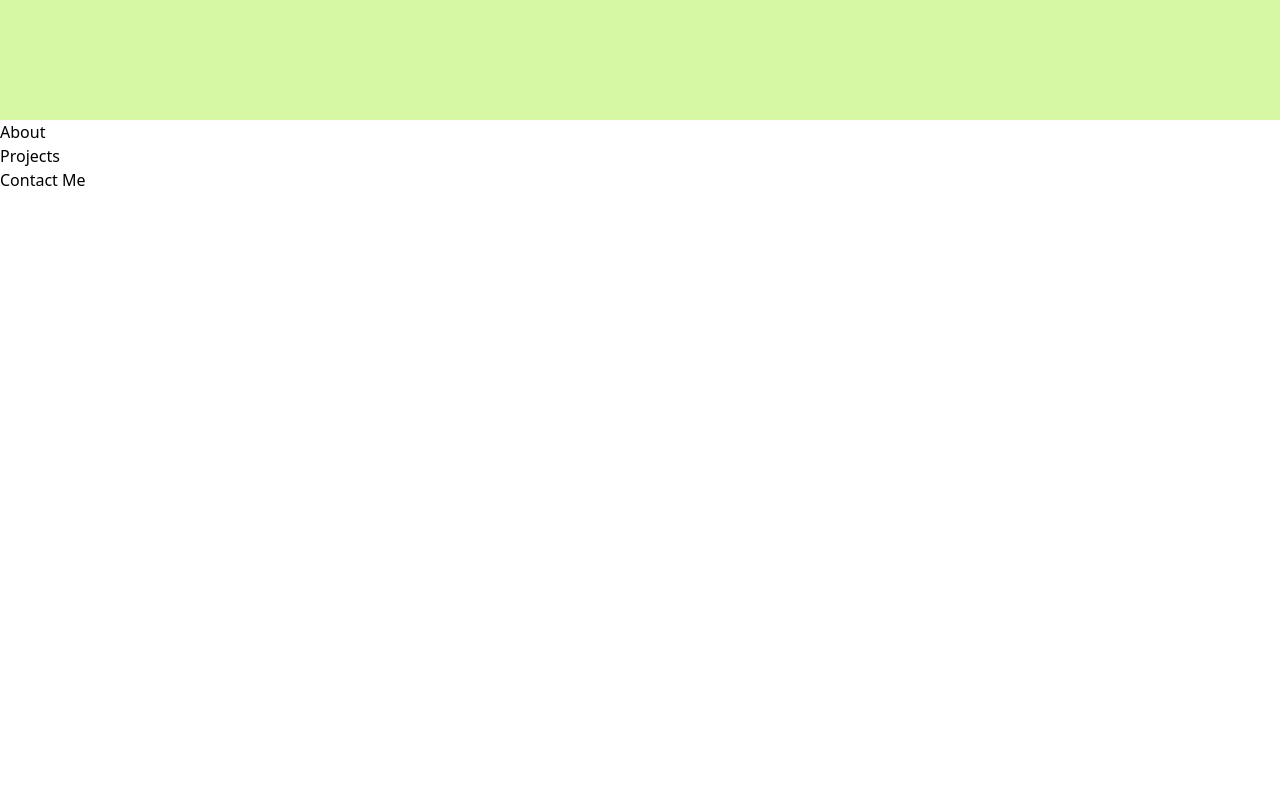
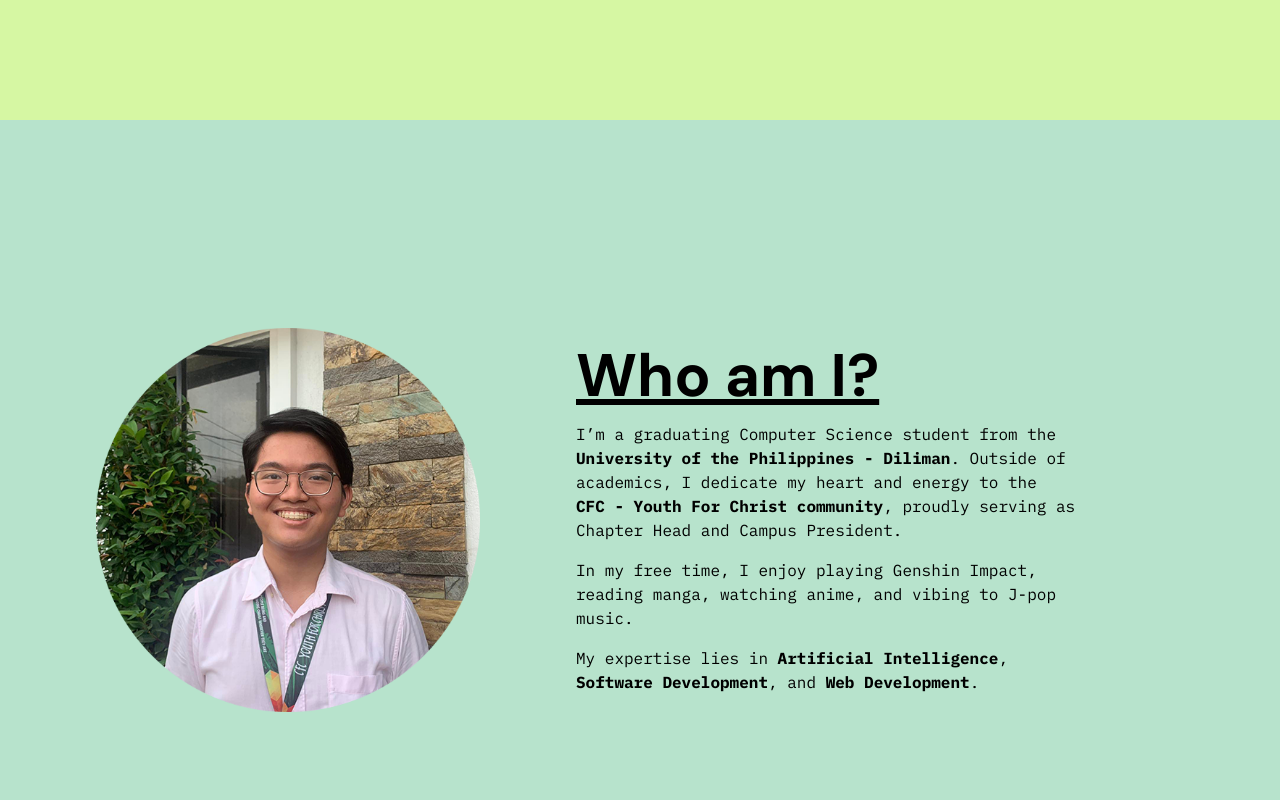
Before and after one commit to HappyPetDog/portfolio, an Angular app: page / in a window 1280 px wide. Shown: the part 680-1480 px from the top of the page. Before the commit the page ends 872 px from the top, so only its background shows below. Built offline with nearby package versions, Linux system fonts and the light colour scheme; a web font is replaced by a local one.

Commit message:
feat: develop first half of about page

```diff
--- a/src/app/about/about.component.html
+++ b/src/app/about/about.component.html
@@ -1 +1,30 @@
-<app-page-header [page_name]="'About'"></app-page-header>
+<div class="bg-turquoise flex justify-center items-center min-h-screen">
+    <div class="flex gap-24">
+        <div class="flex justify-center items-center">
+            <img src="assets/images/profile.png" class="w-full max-w-sm">
+        </div>
+        <div class="flex flex-col justify-center items-center gap-4">
+            <div class="w-full">
+                <h1 class="font-dm-sans text-6xl font-bold underline justify-start">Who am I?</h1>
+            </div>
+            <div class="flex flex-col gap-4 font-ibm-plex-mono text-m font-normal w-full max-w-lg">
+                <p>
+                    I’m a graduating Computer Science student from the <span class="font-bold">University of the
+                    Philippines - Diliman</span>. Outside of academics, I dedicate my heart and energy to the <br>
+                    <span class="font-bold">CFC - Youth For Christ community</span>, proudly serving as Chapter Head and Campus President.
+                </p>
+                <p>
+                    In my free time, I enjoy playing <span clas="font-bold">Genshin Impact</span>, reading manga, watching anime, and vibing
+                    to J-pop music.
+                </p>
+                <p>
+                    My expertise lies in <span class="font-bold">Artificial Intelligence</span>,
+                    <span class="font-bold">Software Development</span>, and <span class="font-bold">Web Development</span>.
+                </p>
+            </div>
+    </div>
+    <div class="flex">
+
+    </div>
+
+</div>
--- a/src/app/about/about.component.ts
+++ b/src/app/about/about.component.ts
@@ -3,9 +3,8 @@ import { PageHeaderComponent } from '../components/page-header/page-header.compo
 
 @Component({
   selector: 'app-about',
-  imports: [PageHeaderComponent],
+  imports: [],
   templateUrl: './about.component.html',
-  styleUrl: './about.component.css'
 })
 export class AboutComponent {
 
--- a/tailwind.config.js
+++ b/tailwind.config.js
@@ -13,7 +13,8 @@ module.exports = {
         'violet': '#7b4b94',
         'white': '#ffffff',
         'light-green': '#d6f7a3',
-        'blue': '#7d82b8'
+        'blue': '#7d82b8',
+        'turquoise': '#b7e3cc',
 
       }
     },
```
Also changed, not shown: src/app/about/about.component.css (deleted).
